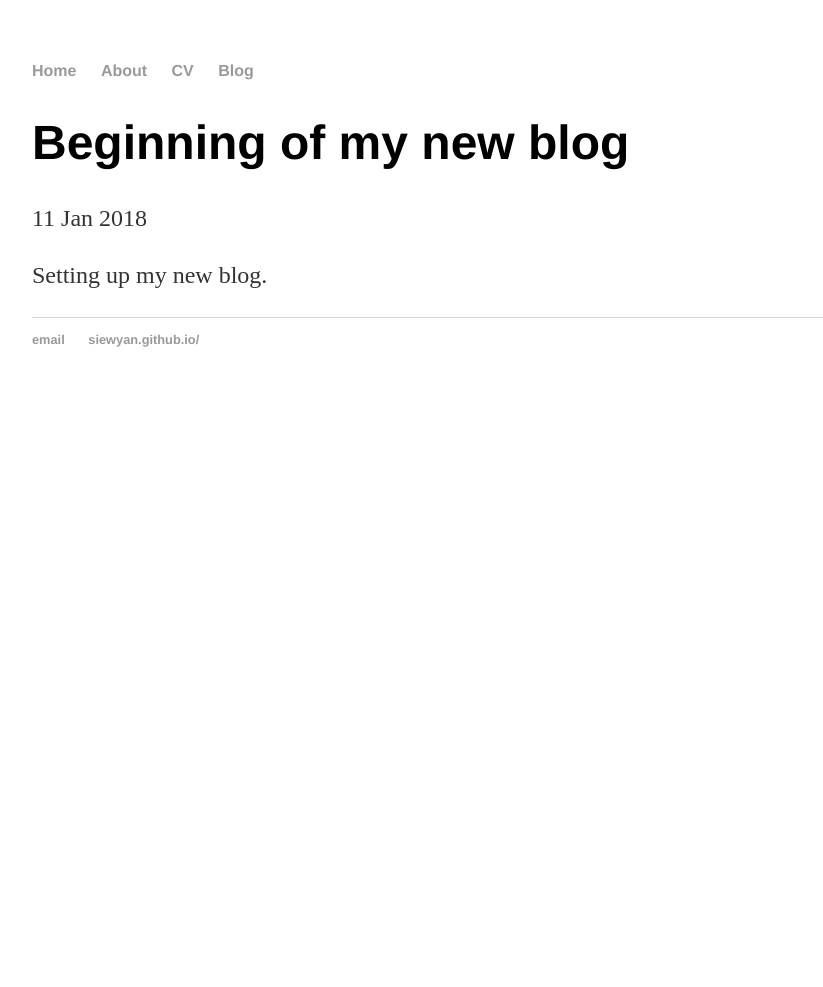
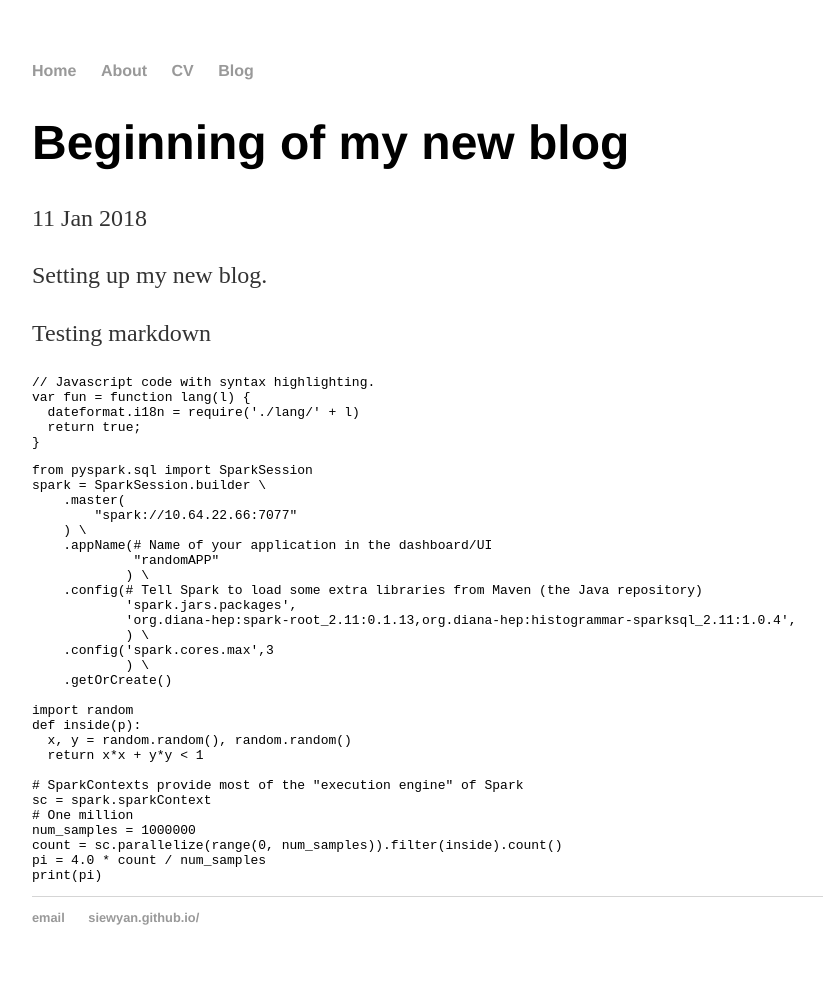
Before and after one commit to SiewYan/SiewYan.github.io, a Jekyll site: the page built from _posts/2018-01-11-NewBlog.md, in a window 1280 px wide. Shown: the whole page, without its empty margins (160-983 px from the left). Built offline with Jekyll 4.4.1, drawn with Linux system fonts in a browser that asks for light colours; before the commit the page ends 900 px from its top, so only the background shows below that.

Commit message:
Update 2018-01-11-NewBlog.md

````diff
--- a/_posts/2018-01-11-NewBlog.md
+++ b/_posts/2018-01-11-NewBlog.md
@@ -5,3 +5,44 @@ date: 2018-01-11
 ---
 
 Setting up my new blog.
+
+Testing markdown
+
+```js
+// Javascript code with syntax highlighting.
+var fun = function lang(l) {
+  dateformat.i18n = require('./lang/' + l)
+  return true;
+}
+```
+
+```pyspark
+from pyspark.sql import SparkSession
+spark = SparkSession.builder \
+    .master(
+        "spark://10.64.22.66:7077"
+    ) \
+    .appName(# Name of your application in the dashboard/UI
+             "randomAPP"
+            ) \
+    .config(# Tell Spark to load some extra libraries from Maven (the Java repository)
+            'spark.jars.packages',
+            'org.diana-hep:spark-root_2.11:0.1.13,org.diana-hep:histogrammar-sparksql_2.11:1.0.4',
+            ) \
+    .config('spark.cores.max',3
+            ) \
+    .getOrCreate()
+
+import random
+def inside(p):
+  x, y = random.random(), random.random()
+  return x*x + y*y < 1
+
+# SparkContexts provide most of the "execution engine" of Spark
+sc = spark.sparkContext
+# One million
+num_samples = 1000000
+count = sc.parallelize(range(0, num_samples)).filter(inside).count()
+pi = 4.0 * count / num_samples
+print(pi)
+```
````
